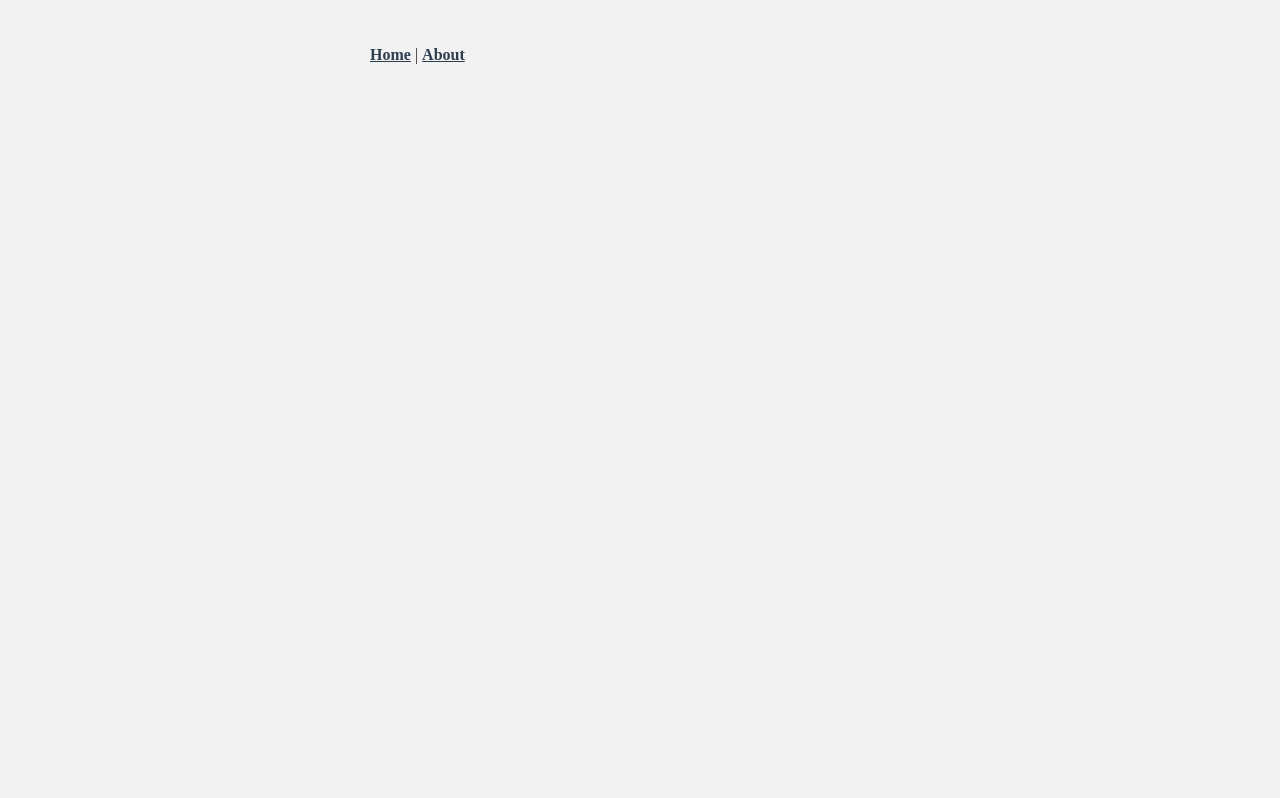
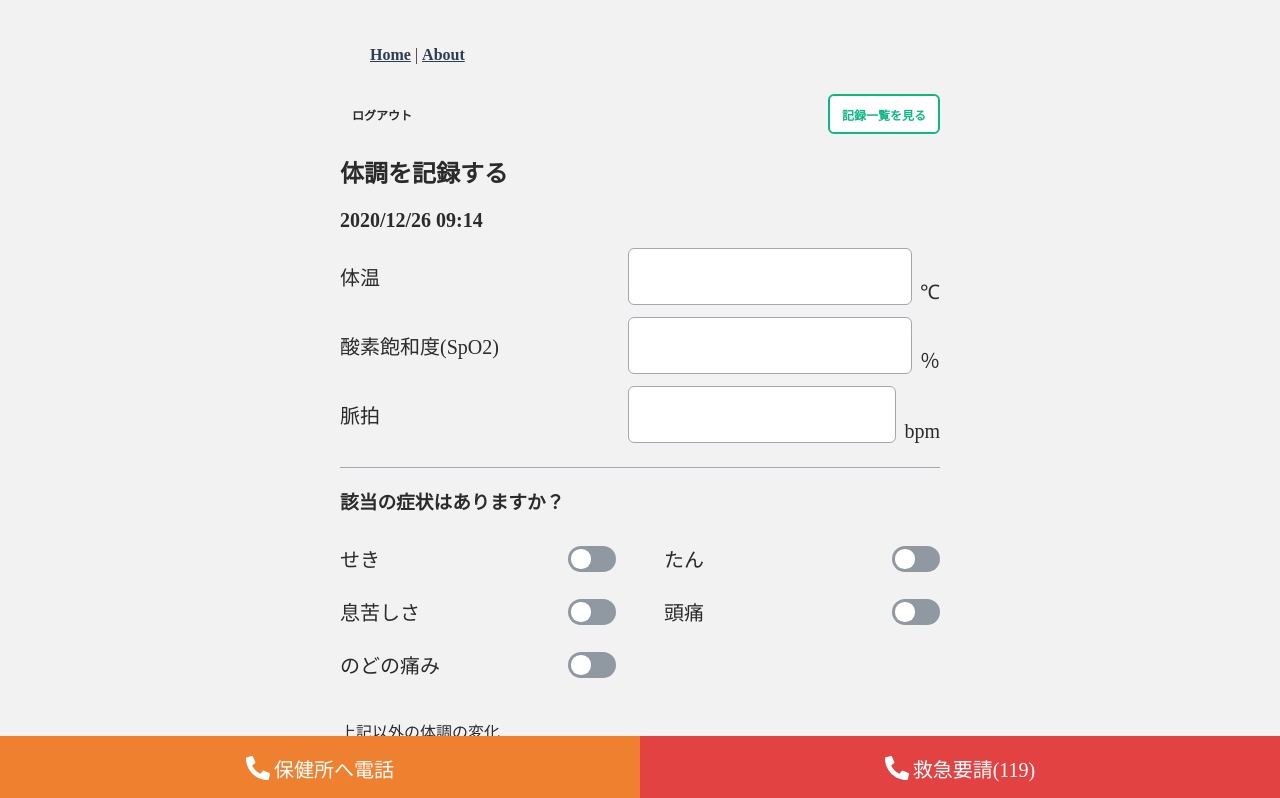
Before and after one commit to codeforjapan/remote-patient-monitoring-client, a Vue app: page /record in a window 1280 px wide. Shown: the top 798 px of the page. Built offline with nearby package versions, Linux system fonts and the light colour scheme.

Commit message:
体調記録ページを追加

```diff
--- a/src/router/index.ts
+++ b/src/router/index.ts
@@ -1,6 +1,7 @@
 import Vue from 'vue'
 import VueRouter, { RouteConfig } from 'vue-router'
 import Home from '../views/Home.vue'
+import Record from '@/views/Record.vue'
 
 Vue.use(VueRouter)
 
@@ -11,14 +12,19 @@ const routes: Array<RouteConfig> = [
     component: Home
   },
   {
-    path: '/about',
-    name: 'About',
-    // route level code-splitting
-    // this generates a separate chunk (about.[hash].js) for this route
-    // which is lazy-loaded when the route is visited.
-    component: () =>
-      import(/* webpackChunkName: "about" */ '../views/About.vue')
+    path: '/record',
+    name: 'Record',
+    component: Record
   }
+  // {
+  //   path: '/about',
+  //   name: 'About',
+  //   // route level code-splitting
+  //   // this generates a separate chunk (about.[hash].js) for this route
+  //   // which is lazy-loaded when the route is visited.
+  //   component: () =>
+  //     import(/* webpackChunkName: "about" */ '../views/About.vue')
+  // }
 ]
 
 const router = new VueRouter({
--- /dev/null
+++ b/src/views/Record.vue
@@ -0,0 +1,136 @@
+<template>
+  <div class="record">
+    <div class="headerButtonContainer">
+      <ActionButton text="ログアウト" size="S" theme="text" :is-inline="true" />
+      <ActionButton
+        text="記録一覧を見る"
+        size="S"
+        theme="outline"
+        :is-inline="true"
+      />
+    </div>
+    <h2>体調を記録する</h2>
+    <span class="date">2020/12/26 09:14</span>
+    <ul class="conditionList">
+      <li class="conditionItem">
+        <InputNumberField
+          name="temperature"
+          label="体温"
+          unit="℃"
+          :step="0.1"
+          :value="inputTemperature"
+          @input="inputTemperature = $event"
+        />
+      </li>
+      <li class="conditionItem">
+        <InputNumberField
+          name="spo2"
+          label="酸素飽和度(SpO2)"
+          unit="％"
+          :step="0.1"
+          :value="inputSpo2"
+          @input="inputSpo2 = $event"
+        />
+      </li>
+      <li class="conditionItem">
+        <InputNumberField
+          name="pulse"
+          label="脈拍"
+          unit="bpm"
+          :value="inputPulse"
+          @input="inputPulse = $event"
+        />
+      </li>
+    </ul>
+    <section class="symptomsSection">
+      <h3>該当の症状はありますか？</h3>
+      <ul class="symptomsList">
+        <li class="symptomsItem">
+          <ToggleSwitch name="cough" label="せき" />
+        </li>
+        <li class="symptomsItem">
+          <ToggleSwitch name="sputum" label="たん" />
+        </li>
+        <li class="symptomsItem">
+          <ToggleSwitch name="suffocation" label="息苦しさ" />
+        </li>
+        <li class="symptomsItem">
+          <ToggleSwitch name="headache" label="頭痛" />
+        </li>
+        <li class="symptomsItem">
+          <ToggleSwitch name="throat" label="のどの痛み" />
+        </li>
+      </ul>
+      <InputField
+        label="上記以外の体調の変化"
+        name="memo"
+        placeholder="例：昨日の20時ごろから咳が止まらない"
+        :value="inputMemo"
+        @input="inputMemo = $event"
+      />
+    </section>
+    <div class="buttonContainer">
+      <ActionButton text="記録する" size="L" theme="primary" />
+    </div>
+    <FooterButtons />
+  </div>
+</template>
+
+<script lang="ts">
+import Vue from 'vue'
+import ActionButton from '@/components/ActionButton.vue'
+import InputField from '@/components/InputField.vue'
+import InputNumberField from '@/components/InputNumberField.vue'
+import ToggleSwitch from '@/components/ToggleSwitch.vue'
+import FooterButtons from '@/components/FooterButtons.vue'
+
+export default Vue.extend({
+  components: {
+    ActionButton,
+    InputField,
+    InputNumberField,
+    ToggleSwitch,
+    FooterButtons
+  },
+  data() {
+    return {
+      inputTemperature: '',
+      inputSpo2: '',
+      inputPulse: '',
+      inputMemo: ''
+    }
+  }
+})
+</script>
+
+<style lang="scss" scoped>
+.headerButtonContainer {
+  display: flex;
+  justify-content: space-between;
+  align-items: center;
+}
+.date {
+  font-size: 20px;
+  font-weight: bold;
+}
+.conditionList,
+.symptomsSection {
+  padding: 0 0 12px;
+  border-bottom: 1px solid $gray-2;
+}
+.conditionItem {
+  margin-bottom: 12px;
+}
+.symptomsList {
+  display: flex;
+  justify-content: space-between;
+  flex-wrap: wrap;
+}
+.symptomsItem {
+  flex: 0 0 46%;
+  padding: 12px 0;
+}
+.buttonContainer {
+  margin: 24px 0 80px;
+}
+</style>
```
